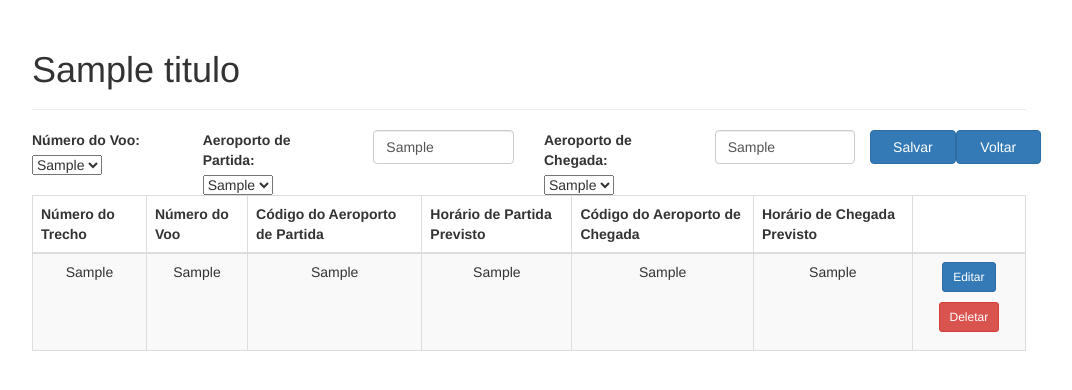
After one commit to engcrisoliveira/projeto_iaad, a Flask app: template templates/trecho_voo.html in a window 1280 px wide. The commit adds this page. Shown: the top 390 px of the page, without its empty margins (111-1183 px from the left). Run offline with Flask 2, Linux system fonts and the light colour scheme; the template is opened without the code that fills it: most values are stand-ins (such as "Sample title", 1, 10 or a date in 2020); some libraries are stand-ins or nearby versions.

Commit message:
inserção do trecho_voo

```diff
--- a/templates/index.html
+++ b/templates/index.html
@@ -3,5 +3,6 @@
     <ul>
        <li><h2><a href="{{ url_for('aeroporto') }}">Aeroporto</a></h2></li>
        <li><h2><a href="{{ url_for('voo') }}">Voo</a></h2></li>
+       <li><h2><a href="{{ url_for('trecho_voo') }}">Trecho do Voo</a></h2></li>
     </ul>
 {% endblock %}
--- /dev/null
+++ b/templates/trecho_voo.html
@@ -0,0 +1,108 @@
+{% extends "template.html" %}
+{% block conteudo %}
+    {% if trecho_voo %}
+    <form action="{{ url_for('atualizar_trecho_voo') }}" method="post" enctype="multipart/form-data">
+    <input type="hidden" name="numero_trecho" value="{{ trecho_voo.numero_trecho }}">
+    <div class="row">
+        <div class="col-md-2">
+            <label for="numero_voo">Número do Voo:</label>
+            <select name="numero_voo" id="numero_voo" value="{{ trecho_voo.numero_voo }}">
+                {% for voo in voos %}
+                    <option value="{{ voo.numero_voo }}">{{ voo.numero_voo }}</option>
+                {% endfor %}
+              </select>
+          </div>
+        <div class="col-md-2">
+            <label for="codigo_aeroporto_partida">Aeroporto de Partida:</label>
+            <select name="codigo_aeroporto_partida" id="codigo_aeroporto_partida" value="{{ trecho_voo.codigo_aeroporto_partida }}">
+                {% for aeroporto in aeroportos %}
+                    <option value="{{ aeroporto.codigo_aeroporto }}">{{ aeroporto.codigo_aeroporto }}</option>
+                {% endfor %}
+              </select>
+        </div>
+        <div class="col-md-2">
+          <input type="text" id="horario_partida_previsto" name="horario_partida_previsto" class="form-control" placeholder="Hórario de Partida Previsto" value="{{ trecho_voo.horario_partida_previsto }}">
+        </div>
+        <div class="col-md-2">
+            <label for="codigo_aeroporto_chegada">Aeroporto de Chegada:</label>
+            <select name="codigo_aeroporto_chegada" id="codigo_aeroporto_chegada" value="{{ trecho_voo.codigo_aeroporto_chegada }}">
+                {% for aeroporto in aeroportos %}
+                    <option value="{{ aeroporto.codigo_aeroporto }}">{{ aeroporto.codigo_aeroporto }}</option>
+                {% endfor %}
+            </select>
+        </div>
+        <div class="col-md-2">
+            <input type="text" id="horario_chegada_previsto" name="horario_chegada_previsto" class="form-control" placeholder="Hórario de Chegada Previsto" value="{{ trecho_voo.horario_chegada_previsto }}">
+          </div>
+        <button type="submit" class="btn btn-primary btn-salvar col-md-1">Salvar</button>
+        <a href="/trecho_voo" class="btn btn-primary col-md-1" role="button">Voltar</a>
+      </div>
+    </form>
+    {% else %}
+    <form action="{{ url_for('criar_trecho_voo') }}" method="post" enctype="multipart/form-data">
+    <div class="row">
+        <div class="col-md-2">
+            <label for="numero_voo">Número do Voo:</label>
+            <select name="numero_voo" id="numero_voo">
+                {% for voo in voos %}
+                    <option value="{{ voo.numero_voo }}">{{ voo.numero_voo }}</option>
+                {% endfor %}
+            </select>
+          </div>
+      <div class="col-md-2">
+        <label for="codigo_aeroporto_partida">Aeroporto de Partida:</label>
+            <select name="codigo_aeroporto_partida" id="codigo_aeroporto_partida">
+                {% for aeroporto in aeroportos %}
+                    <option value="{{ aeroporto.codigo_aeroporto }}">{{ aeroporto.codigo_aeroporto }}</option>
+                {% endfor %}
+              </select>
+      </div>
+      <div class="col-md-2">
+        <input type="text" id="horario_partida_previsto" name="horario_partida_previsto" class="form-control" placeholder="Horário de Partida Previsto">
+      </div>
+      <div class="col-md-2">
+        <label for="codigo_aeroporto_chegada">Aeroporto de Chegada:</label>
+            <select name="codigo_aeroporto_chegada" id="codigo_aeroporto_chegada">
+                {% for aeroporto in aeroportos %}
+                    <option value="{{ aeroporto.codigo_aeroporto }}">{{ aeroporto.codigo_aeroporto }}</option>
+                {% endfor %}
+            </select>
+      </div>
+      <div class="col-md-2">
+        <input type="text" id="horario_chegada_previsto" name="horario_chegada_previsto" class="form-control" placeholder="Horário de Chegada Previsto">
+      </div>
+      <button type="submit" class="btn btn-primary btn-salvar col-md-2">Salvar</button>
+    </div>
+</form>
+    {% endif %}
+
+        <table class="table table-striped table-responsive table-bordered">
+            <thead class="thead-default">
+                <tr>
+                    <th>Número do Trecho</th>
+                    <th>Número do Voo</th>
+                    <th>Código do Aeroporto de Partida</th>
+                    <th>Horário de Partida Previsto</th>
+                    <th>Código do Aeroporto de Chegada</th>
+                    <th>Horário de Chegada Previsto</th>
+                    <th></th>
+                </tr>
+            </thead>
+            <tbody>
+            {% for trecho_voo in trecho_voos %}
+                <tr>
+                    <td>{{ trecho_voo.numero_trecho }}</td>
+                    <td>{{ trecho_voo.numero_voo }}</td>
+                    <td>{{ trecho_voo.codigo_aeroporto_partida }}</td>
+                    <td>{{ trecho_voo.horario_partida_previsto }}</td>
+                    <td>{{ trecho_voo.codigo_aeroporto_chegada }}</td>
+                    <td>{{ trecho_voo.horario_chegada_previsto }}</td>
+                    <td>
+                        <a class="btn btn-primary btn-sm" href="{{ url_for('trecho_voo', id=trecho_voo.numero_trecho) }}">Editar</a>
+                        <a class="btn btn-danger btn-sm" href="{{ url_for('deletar_trecho_voo', id=trecho_voo.numero_trecho) }}">Deletar</a>
+                    </td>
+                </tr>
+            {% endfor %}
+            </tbody>
+        </table>
+{% endblock %}
--- a/views/__init__.py
+++ b/views/__init__.py
@@ -1,3 +1,4 @@
 from views.aeroporto_view import *
 from views.voo_view import *
+from views.trecho_voo_view import *
 from views.index_view import *
```
Also changed, not shown: dao/trecho_voo_dao.py (added, +44 -0 lines), models/trecho_voo.py (added, +8 -0 lines), views/trecho_voo_view.py (added, +49 -0 lines).
